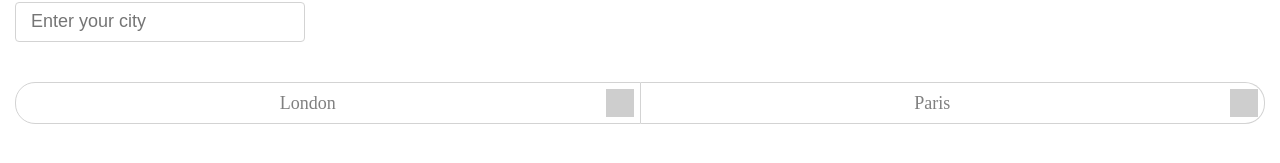
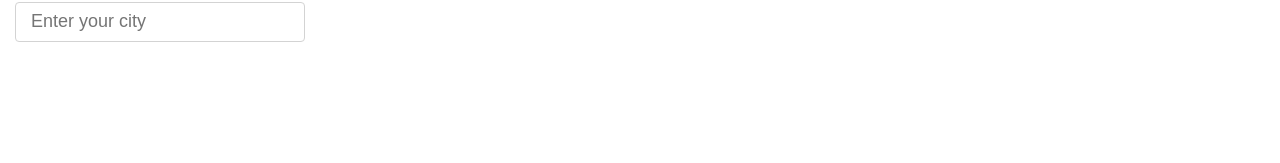
Before and after one commit to alexjj22/Weather-App, a React (Create React App) app: page / in a window 1280 px wide. Shown: the part 271-434 px from the top of the page. Built offline with nearby package versions, Linux system fonts and the light colour scheme; grey boxes are pictures that could not be loaded.

Commit message:
remove redux dependencies

```diff
--- a/src/Components/App.js
+++ b/src/Components/App.js
@@ -8,12 +8,12 @@ import Error from './Error';
 
 export default class App extends Component {
     componentDidMount() {
-        const { weather, onGetApi} = this.props;
-        weather.currentCity.length && onGetApi(weather.currentCity);
+        // const { weather, onGetApi} = this.props;
+        // weather.currentCity.length && onGetApi(weather.currentCity);
     }
 
     render() {
-        const {fetch, weather, onGetApi, onDeleteCity} = this.props;
+        // const {fetch, weather, onGetApi, onDeleteCity} = this.props;
         const {fetched, fetching, error} = fetch;
 
         if (fetching && !fetched) {
@@ -32,13 +32,13 @@ export default class App extends Component {
             <div>
                 <Header/>
                 <Form
-                    onGetApi={onGetApi}
+                    // onGetApi={onGetApi}
                 />
-                <Tabs
-                    settings={weather}
-                    onGetApi={onGetApi}
-                    onDeleteCity={onDeleteCity}
-                />
+                {/*<Tabs*/}
+                    {/*settings={weather}*/}
+                    {/*onGetApi={onGetApi}*/}
+                    {/*onDeleteCity={onDeleteCity}*/}
+                {/*/>*/}
             </div>
         )
     }
--- a/src/Containers/AppContainer.js
+++ /dev/null
@@ -1,54 +0,0 @@
-/**
- * Created by Александр on 23.07.2017.
- */
-
-import { connect } from 'react-redux';
-import App from '../Components/App';
-import { getApi, deleteCity } from '../actionCreators/actions'
-
-
-function mapStateToProps(state) {
-    //console.log(state);
-    return {
-        ...state
-    }
-}
-
-function mergeProps(stateProps, dispatchProps, ownProps){
-    const {weather} = stateProps;
-    const {currentCity, cityList, cityWeather} = weather;
-    const {dispatch} = dispatchProps;
-
-    function onGetApi(city){
-        dispatch(getApi(city))
-    }
-
-    function onDeleteCity(cityName){
-        let newCityList = cityList.filter(item => item.city !== cityName);
-        let newCurrentCity = currentCity === cityName ? '' : currentCity;
-        let newWeather = currentCity === cityName ? {} : cityWeather;
-
-        let weatherData = {
-            newCityList,
-            newCurrentCity,
-            newWeather
-        };
-
-        dispatch(deleteCity(weatherData))
-    }
-
-    const props = {
-        ...stateProps,
-        ...ownProps,
-        onGetApi,
-        onDeleteCity
-    };
-
-    return props;
-}
-
-export default connect(
-    mapStateToProps,
-    null,
-    mergeProps
-)(App)
--- a/src/Middlewares/api.js
+++ /dev/null
@@ -1,38 +0,0 @@
-/**
- * Created by Александр on 20.07.2017.
- */
-import 'whatwg-fetch';
-import {fetchStart, fetchError, fetchFulfilled, setWeather, addCity} from '../actionCreators/actions';
-
-const api = store => next => action => {
-    if (action.type !== 'GET_API') return next(action);
-
-    const { cityList} = store.getState().weather;
-    const { city } = action;
-
-    next(fetchStart());
-    fetch(`http://api.openweathermap.org/data/2.5/weather?q=${city}&appid=52d7e8bed91901222e31ebc77c311f2a`)
-        .then(function (response) {
-            return response.json()
-        })
-        .then(function (response) {
-            next(fetchFulfilled());
-
-            const added = cityList.some( el => el.city === city);
-
-            if(!added){
-                if(city === response.name) {
-                    next(addCity(response));
-                } else {
-                    alert('Your city is not found!');
-                }
-            } else {
-                next(setWeather(response))
-            }
-        })
-        .catch(function (ex) {
-            next(fetchError(ex))
-        });
-};
-
-export default api
--- a/src/Middlewares/logger.js
+++ /dev/null
@@ -1,16 +0,0 @@
-/**
- * Created by Александр on 11.07.2017.
- */
-
-const logger = (store) => (next) => (action) => {
-    console.group(action.type);
-    console.log('%c PREVIOUS STATE', 'color: grey; font-weight: bold;', store.getState());
-    console.log('%c ACTION', 'color: blue; font-weight: bold;', action);
-    let result = next(action);
-    console.log('%c CURRENT STATE', 'color: green; font-weight: bold;', store.getState());
-    console.groupEnd();
-
-    return result;
-};
-
-export default logger;
--- a/src/actionCreators/actions.js
+++ /dev/null
@@ -1,54 +0,0 @@
-/**
- * Created by Александр on 28.06.2017.
- */
-
-// fetch actions
-
-export function fetchStart(){
-    return {
-        type: "FETCH_START"
-    }
-}
-
-export function fetchError(error){
-    return {
-        type: "FETCH_ERROR",
-        error: error
-    }
-}
-
-export function fetchFulfilled(){
-    return {
-        type: "FETCH_FULFILLED"
-    }
-}
-
-// app events
-
-export function deleteCity( weatherData){
-    return {
-        type: "DELETE_CITY",
-        weatherData: weatherData
-    }
-}
-
-export function addCity(weatherData){
-    return {
-        type: "ADD_CITY",
-        weatherData: weatherData
-    }
-}
-
-export function setWeather(weatherData){
-    return {
-        type: "SET_WEATHER",
-        weatherData: weatherData
-    }
-}
-
-export function getApi(city){
-    return {
-        type: 'GET_API',
-        city: city
-    }
-}
--- a/src/functions/storageFunctions.js
+++ b/src/functions/storageFunctions.js
@@ -1,6 +1,3 @@
-/**
- * Created by Александр on 09.07.2017.
- */
 export function setDefaultStorage() {
     const initialState = {
         cityList: [
@@ -22,9 +19,3 @@ export function setDefaultStorage() {
         }
     }
 }
-
-export function updateLocalStorage(store){
-    store.subscribe(() =>{
-        localStorage.setItem('weatherStorage', JSON.stringify(store.getState().weather))
-    })
-}
--- a/src/index.js
+++ b/src/index.js
@@ -1,15 +1,11 @@
 import React from 'react';
 import ReactDOM from 'react-dom';
-
-import store from './storage/index';
-import { Provider } from 'react-redux';
-
-import AppContainer from './Containers/AppContainer';
+import App from './Components/App'
 import './style/app.css';
 
+// http://api.openweathermap.org/data/2.5/weather?q=${city}&appid=52d7e8bed91901222e31ebc77c311f2a
+
 ReactDOM.render(
-  <Provider  store={ store }>
-      <AppContainer />
-  </Provider>,
+  <App />,
   document.querySelector('.app')
 );
--- a/src/reducers/fetchEvents.js
+++ /dev/null
@@ -1,33 +0,0 @@
-/**
- * Created by Александр on 23.07.2017.
- */
-
-const defaultStore = {
-    fetched: false,
-    fetching: false,
-    error: null
-};
-
-export default function reducer(state = defaultStore, action) {
-    switch (action.type) {
-        case "FETCH_START":
-            return {
-                ...state,
-                fetching: true
-            };
-        case "FETCH_FULFILLED":
-            return {
-                ...state,
-                fetching: false,
-                fetched: true
-            };
-        case "FETCH_ERROR":
-            return {
-                fetching: false,
-                fetched: false,
-                error: action.error
-            };
-        default:
-            return state;
-    }
-}
--- a/src/reducers/weatherEvents.js
+++ /dev/null
@@ -1,39 +0,0 @@
-/**
- * Created by Александр on 23.07.2017.
- */
-
-import {setDefaultStorage} from '../functions/storageFunctions';
-
-export default function reducer(state = setDefaultStorage(), action) {
-    switch (action.type) {
-        case "ADD_CITY":
-            const newCity = {
-                city: action.weatherData.name,
-                id: action.weatherData.id
-            };
-
-            return {
-                cityList: [...state.cityList, newCity],
-                forecast: action.weatherData,
-                currentCity: action.weatherData.name
-            };
-        case "SET_WEATHER":
-            const { weatherData } = action;
-
-            return {
-                ...state,
-                forecast: weatherData,
-                currentCity: weatherData.name
-            };
-        case "DELETE_CITY":
-            const {newCityList, newCurrentCity, newWeather} = action.weatherData;
-
-            return {
-                currentCity: newCurrentCity,
-                cityList: newCityList,
-                forecast: newWeather
-            };
-        default:
-            return state;
-    }
-}
--- a/src/storage/index.js
+++ /dev/null
@@ -1,27 +0,0 @@
-/**
- * Created by bigdrop on 10.03.17.
- */
-
-import {createStore, applyMiddleware, combineReducers} from 'redux';
-import {composeWithDevTools} from 'redux-devtools-extension';
-import thunk from 'redux-thunk';
-import logger from '../Middlewares/logger'
-//import logger from 'redux-logger';
-import {updateLocalStorage} from '../functions/storageFunctions';
-import api from '../Middlewares/api'
-import fetch from '../reducers/fetchEvents';
-import weather from '../reducers/weatherEvents';
-
-
-let reducer = combineReducers({
-    fetch,
-    weather
-});
-
-
-const store = createStore(reducer, composeWithDevTools(applyMiddleware(thunk, logger, api)));
-
-updateLocalStorage(store);
-
-
-export default store;
```
